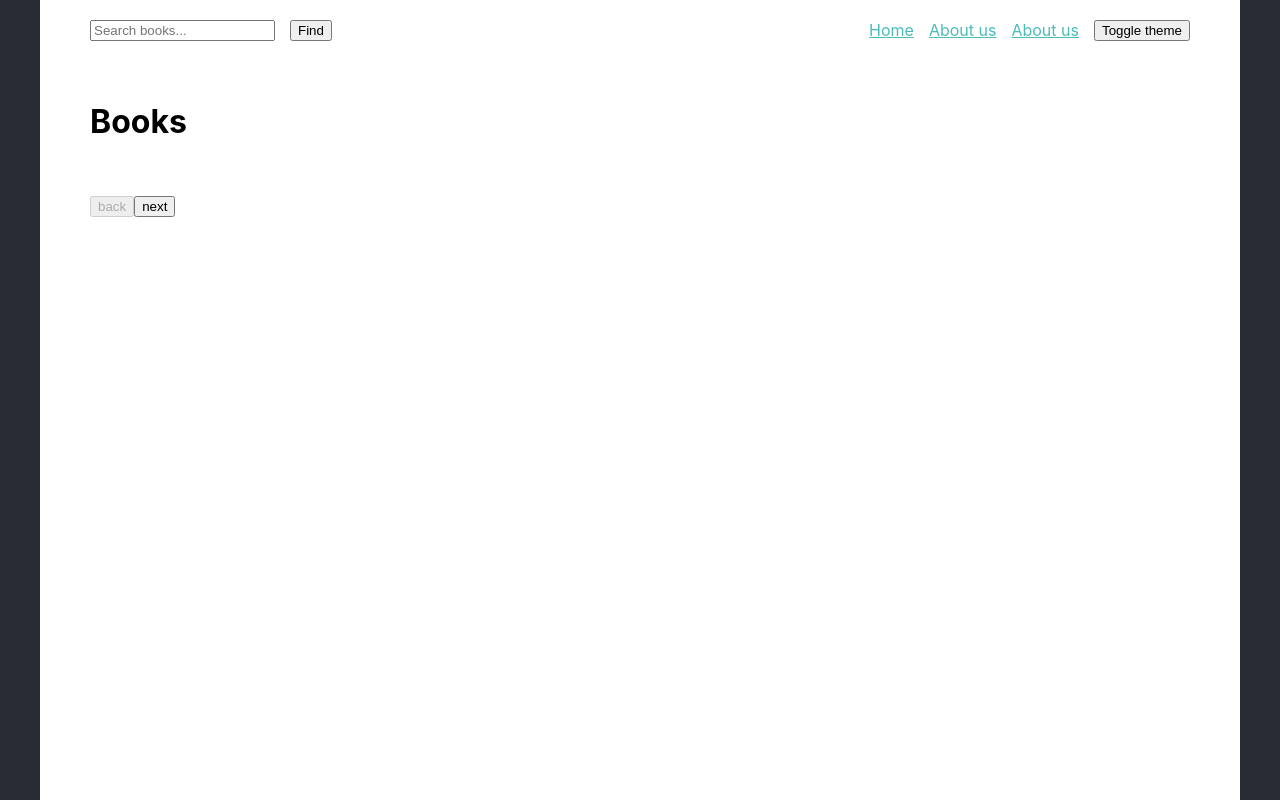
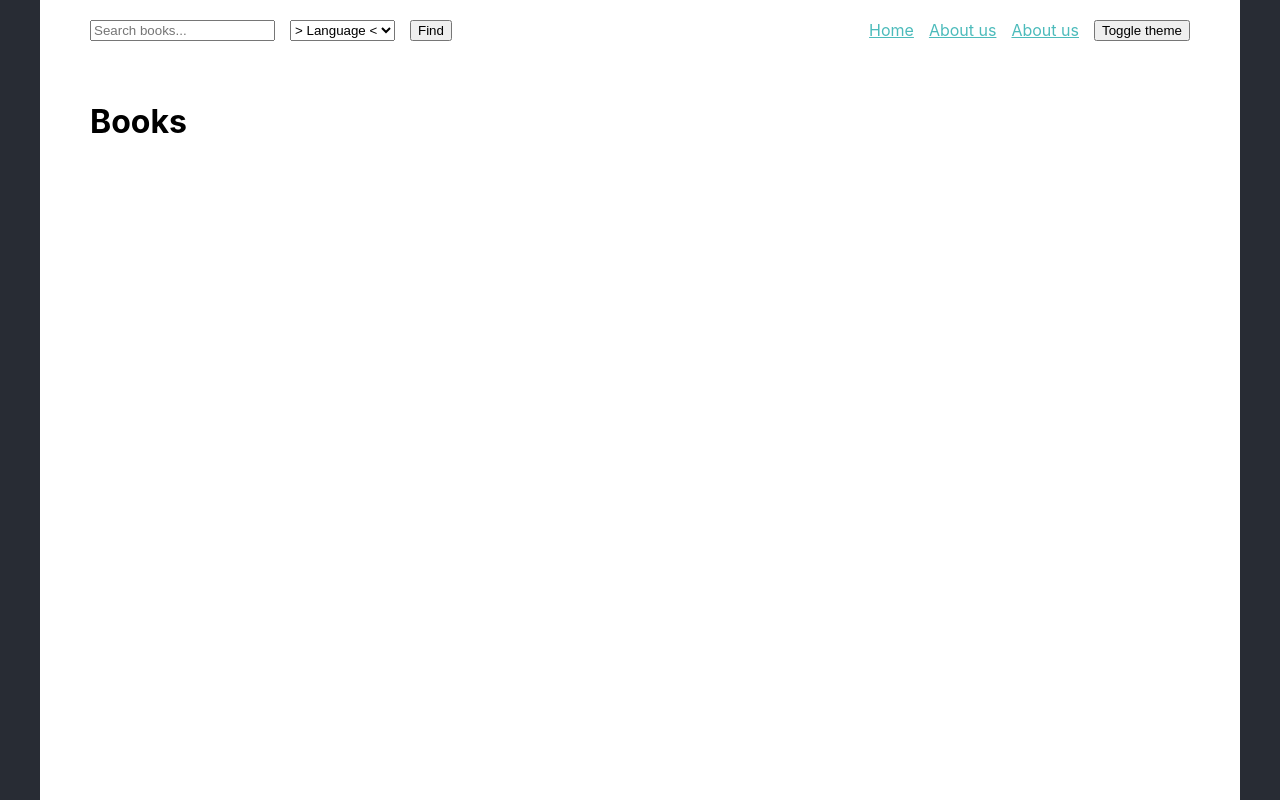
Before and after one commit to VerterTRG/React_BookStore, a React (Create React App) app: page / in a window 1280 px wide. Built offline with nearby package versions, Linux system fonts and the light colour scheme.

Commit message:
Filter bar implementation

```diff
--- a/src/api/booksApi.js
+++ b/src/api/booksApi.js
@@ -2,14 +2,15 @@ import axios from "axios"
 
 const URL = 'https://www.googleapis.com/books/v1/volumes'
 
-export async function getBookBySearchTerm(search, page, limit=10) {
+export async function getBookBySearchTerm(search, page, limit=10, filters = {}) {
     const startIndex = (page - 1) * limit
 
     return await axios.get(`${URL}`, {
             params: {
                 q: search,
                 startIndex: startIndex,
-                maxResult: limit
+                maxResults: limit,
+                ...filters,
             }
         });
 }
--- a/src/components/App/App.js
+++ b/src/components/App/App.js
@@ -12,6 +12,7 @@ import Header from "../Header/Header";
 
 function App() {
   const [search, setSearch] = useState("");
+  const [language, setLanguage] = useState("")
   const [theme, setTheme] = useState("dark");
 
   const toggleTheme = () => {
@@ -20,13 +21,13 @@ function App() {
 
   return (
     <ThemeContext.Provider value={{ theme, toggleTheme }}>
-      <SearchContext.Provider value={{ search, setSearch }}>
+      <SearchContext.Provider value={{ search, setSearch, language, setLanguage }}>
         <BrowserRouter>
           <div className="app">
             <Header />
             <div className="container">
               <Routes>
-                <Route path="/" element={<BookList search={search} />} />
+                <Route path="/" element={<BookList />} />
                 <Route path="/book/:bookId" element={<BookDetail />} />
                 <Route path="/about" element={<About />} />
 
--- a/src/components/BooksList/BookList.js
+++ b/src/components/BooksList/BookList.js
@@ -1,18 +1,23 @@
 import "./BookList.css";
 
-import { useEffect, useMemo, useState } from "react";
+import { useContext, useEffect, useMemo, useState } from "react";
 
 import { Link } from "react-router-dom";
 import { getBookBySearchTerm } from "../../api/booksApi";
 import Pagination from "../Pagination/Pagination";
+import { SearchContext } from "../../context";
 
-const BookList = ({ search, onSelectBook }) => {
+const BookList = () => {
+  const { search, language } = useContext(SearchContext)
   const [books, setBooks] = useState([]);
   const [currentPage, setCurrentPage] = useState(1);
+  const [limit, setLimit] = useState(10)
+  const filter = {}
 
   useEffect(() => {
+    if (language) filter.langRestrict = language;
     if (search) {
-      getBookBySearchTerm(search, currentPage)
+      getBookBySearchTerm(search, currentPage, limit, filter)
         .then((resp) => {
           if (resp.data.items) {
             setBooks(resp.data.items);
@@ -22,7 +27,7 @@ const BookList = ({ search, onSelectBook }) => {
         })
         .catch((err) => console.log(err));
     }
-  }, [search, currentPage]);
+  }, [search, currentPage, limit, language]);
 
   const memorizeBook = useMemo(() =>
     books.map((book, index) => (
@@ -37,7 +42,12 @@ const BookList = ({ search, onSelectBook }) => {
     <div className="books">
       <h1>Books</h1>
       <ul>{memorizeBook}</ul>
-      <Pagination currentPage={currentPage} udpdatePage={setCurrentPage} />
+      {search && !!books.length && (
+        <Pagination
+          currentPage={currentPage}
+          udpdatePage={setCurrentPage}
+          updateVeiwCount={setLimit} />
+      )}
     </div>
   );
 };
--- a/src/components/Pagination/Pagination.js
+++ b/src/components/Pagination/Pagination.js
@@ -1,4 +1,6 @@
-const Pagination = ({ currentPage, udpdatePage }) => {
+import "./Pagination.scss"
+
+const Pagination = ({ currentPage, udpdatePage, updateVeiwCount }) => {
 
     const handlePage = (value) => {
         udpdatePage(currentPage + value)
@@ -6,6 +8,12 @@ const Pagination = ({ currentPage, udpdatePage }) => {
 
     return (
         <div className="paginator">
+            <select name="limit" onChange={(e) => updateVeiwCount(e.target.value)}>
+                <option value={10}>10</option>
+                <option value={20}>20</option>
+                <option value={30}>30</option>
+                <option value={40}>40</option>
+            </select>
             <button disabled={currentPage === 1} onClick={() => handlePage(-1)}>back</button>
             <button onClick={() => handlePage(1)}>next</button>
         </div>
--- a/src/components/Pagination/Pagination.scss
+++ b/src/components/Pagination/Pagination.scss
@@ -0,0 +1,4 @@
+.paginator {
+    display: flex;
+    gap: 15px;
+}
--- a/src/components/SearchBar/SearchBar.js
+++ b/src/components/SearchBar/SearchBar.js
@@ -6,12 +6,40 @@ import { useNavigate } from "react-router-dom";
 
 const SearchBar = () => {
   const [SearchQuery, setSearchQuery] = useState("");
-  const { setSearch } = useContext(SearchContext);
+  const { setSearch, setLanguage, language } = useContext(SearchContext);
   const navigate = useNavigate()
 
   const handleSearch = () => {
     setSearch(SearchQuery)
     navigate('/')
+  }
+
+  const LanguageFilter = () => {
+    const langSet = {
+      en: "English",
+      es: "Spanish",
+      fr: "France",
+      ru: "Russian",
+      de: "German",
+      ja: "Japanese",
+      ka: "Korean",
+      zh: "Chinese",
+    }
+    const sortedValues = Object.values(langSet).sort()
+    sortedValues.unshift("> Language <")
+
+    const handleClick = (e) => {
+      // console.log(`${e.target.name}:${e.target.value}`)
+      setLanguage(e.target.value)
+    }
+
+    return (
+      <select name="langRestrict" onInput={handleClick} value={language || ""} >
+        {sortedValues.map((language, index) =>
+          <option key={index} value={Object.keys(langSet).filter(k => langSet[k] === language)}>{language}</option>
+        )}
+      </select>
+    )
   }
 
   return (
@@ -20,8 +48,9 @@ const SearchBar = () => {
         type="text"
         placeholder="Search books..."
         onChange={(event) => setSearchQuery(event.target.value)}
-        onKeyUp={(event) => {if (event.key === 'Enter') handleSearch()}}
+        onKeyUp={(event) => { if (event.key === 'Enter') handleSearch() }}
       />
+      <LanguageFilter />
       <button onClick={() => handleSearch()}>Find</button>
     </div>
   );
```
